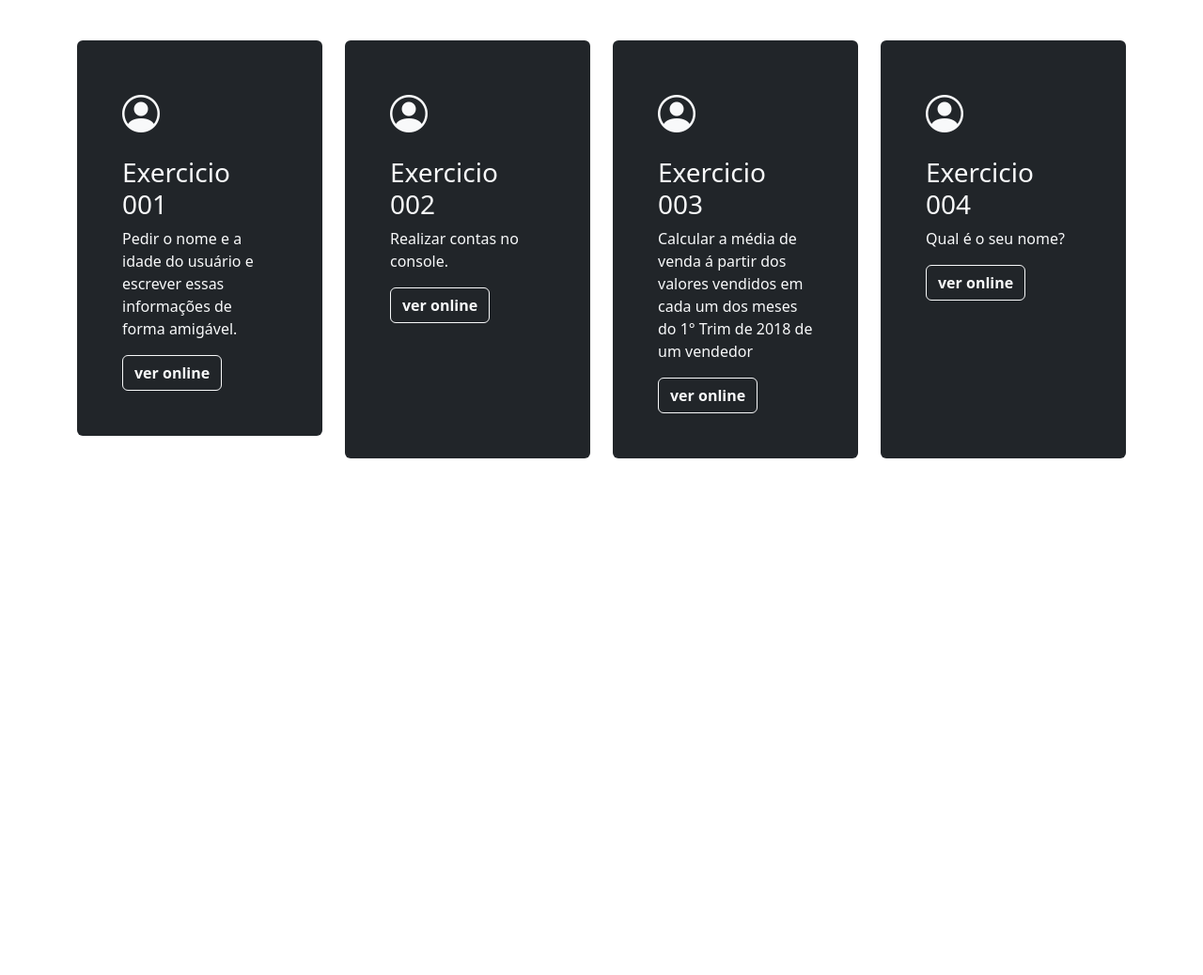
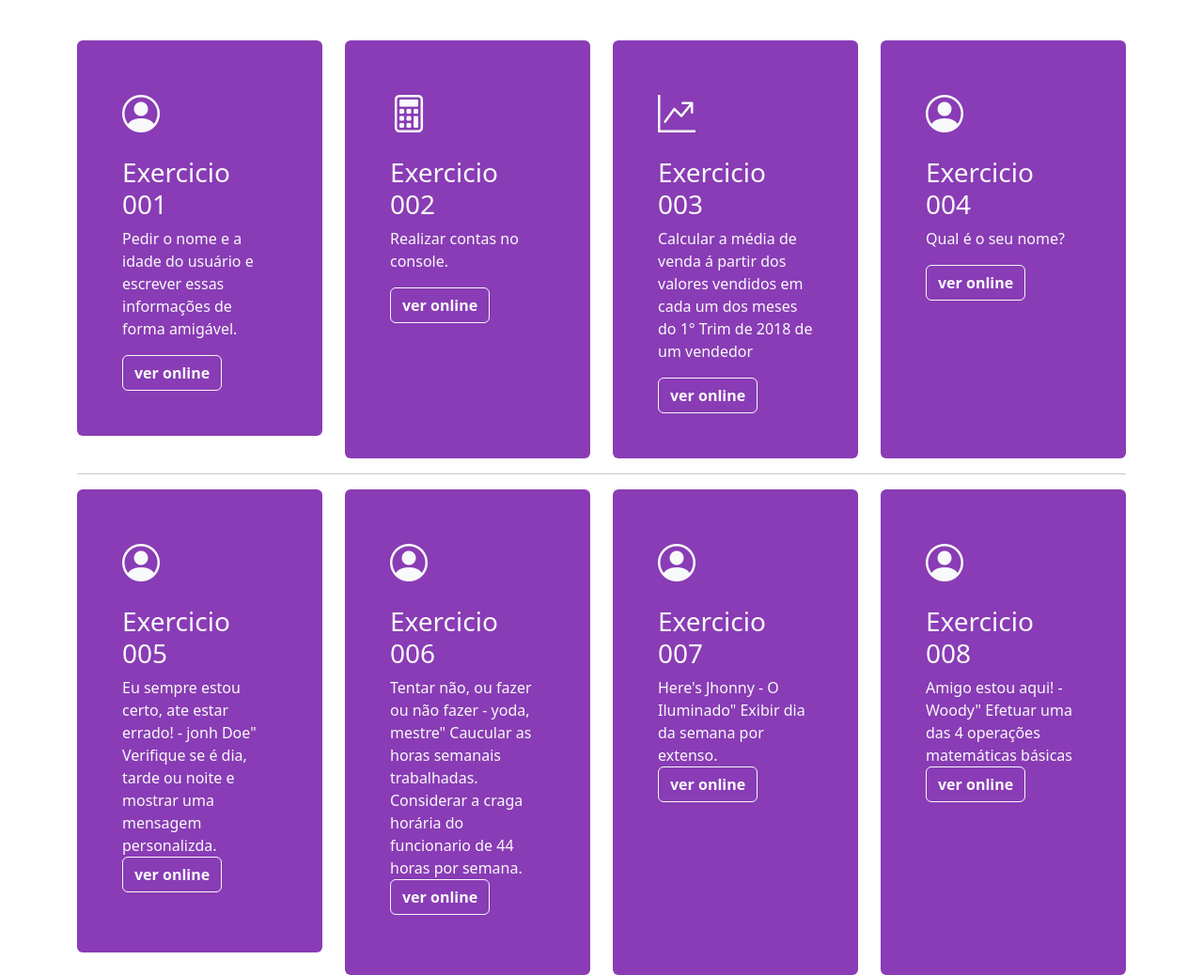
Before and after one commit to Madusilvax/atividade-trello, a plain HTML site: page index.html in a window 1280 px wide. Shown: the part 101-1139 px from the top of the page at 94% size. Before the commit the page ends 800 px from the top, so only its background shows below. Drawn offline with nearby package versions, Linux system fonts and the light colour scheme.

Commit message:
atividade individual

```diff
--- a/estilo.css
+++ b/estilo.css
@@ -1,5 +1,5 @@
 .cartao{
-    background-color: teal!important;
+    background-color: rgb(137, 60, 181)!important;
     transition: transform 0.5s ease;
 }
 
--- a/index.html
+++ b/index.html
@@ -8,7 +8,7 @@
     <link href="https://cdn.jsdelivr.net/npm/bootstrap@5.3.8/dist/css/bootstrap.min.css" rel="stylesheet"
         integrity="sha384-sRIl4kxILFvY47J16cr9ZwB07vP4J8+LH7qKQnuqkuIAvNWLzeN8tE5YBujZqJLB" crossorigin="anonymous">
     <link rel="stylesheet" href="https://cdn.jsdelivr.net/npm/bootstrap-icons@1.13.1/font/bootstrap-icons.min.css">
-    <link real="stylesheet" href="estilo.css">
+    <link rel="stylesheet" href="estilo.css">
 
 
 </head>
@@ -18,7 +18,7 @@
         <h1 class="mt-5 mb-5 text-center">EXEMPLOS DE APLICAÇÕES</h1>
         <div class="row">
             <div class="col-12 col-md-3">
-                <div class="bg-dark p-5 text-light rounded">
+                <div class="bg-dark p-5 text-light rounded cartao">
                     <i class="bi bi-person-circle fs-1"></i>
                     <h3 class="mt-3">Exercicio 001</h3>
                     <p class="fw-light">Pedir o nome e a idade do usuário e escrever essas informações de forma
@@ -30,7 +30,7 @@
 
             <div class="col-12 col-md-3">
                 <div class="bg-dark p-5 text-light rounded cartao h-100">
-                    <i class="bi bi-person-circle fs-1"></i>
+                    <i class="bi bi-calculator fs-1"></i>
                     <h3 class="mt-3">Exercicio 002</h3>
                     <p class="fw-light">Realizar contas no console.</p>
                     <a href=https://madusilvax.github.io/atividade-trello/Exercicio001/
@@ -39,8 +39,8 @@
             </div>
 
             <div class="col-12 col-md-3">
-                <div class="bg-dark p-5 text-light rounded">
-                    <i class="bi bi-person-circle fs-1"></i>
+                <div class="bg-dark p-5 text-light rounded cartao">
+                    <i class="bi bi-graph-up-arrow fs-1"></i>
                     <h3 class="mt-3">Exercicio 003</h3>
                     <p class="fw-light">Calcular a média de venda á partir dos valores vendidos em cada um dos meses do
                         1° Trim de 2018 de um vendedor</p>
@@ -59,7 +59,53 @@
                 </div>
             </div>
         </div>
+        <hr>
+        <div class="row">
+            <div class="col-12 col-md-3">
+                <div class="bg-dark p-5 text-light rounded cartao">
+                    <i class="bi bi-person-circle fs-1"></i>
+                    <h3 class="mt-3">Exercicio 005</h3>
+                    <p class="fw-light">Eu sempre estou certo, ate estar errado! - jonh Doe"
+                        Verifique se é dia, tarde ou noite e mostrar uma mensagem personalizda.
+                        <a href=https://madusilvax.github.io/atividade-trello/Exercicio001/
+                            class="btn btn-outline-light fw-semibold">ver online</a>
+                </div>
+            </div>
 
+            <div class="col-12 col-md-3">
+                <div class="bg-dark p-5 text-light rounded cartao h-100">
+                    <i class="bi bi-person-circle fs-1"></i>
+                    <h3 class="mt-3">Exercicio 006</h3>
+                    <p class="fw-light">Tentar não, ou fazer ou não fazer - yoda, mestre" Caucular as horas semanais
+                        trabalhadas.
+                        Considerar a craga horária do funcionario de 44 horas por semana.
+                        <a href=https://madusilvax.github.io/atividade-trello/Exercicio001/
+                            class="btn btn-outline-light fw-semibold">ver online</a>
+                </div>
+            </div>
+
+            <div class="col-12 col-md-3">
+                <div class="bg-dark p-5 text-light rounded cartao h-100">
+                    <i class="bi bi-person-circle fs-1"></i>
+                    <h3 class="mt-3">Exercicio 007</h3>
+                    <p class="fw-light">Here's Jhonny - O Iluminado"
+                        Exibir dia da semana por extenso.
+                        <a href=https://madusilvax.github.io/atividade-trello/Exercicio001/
+                            class="btn btn-outline-light fw-semibold">ver online</a>
+                </div>
+            </div>
+
+            <div class="col-12 col-md-3">
+                <div class="bg-dark p-5 text-light rounded cartao h-100">
+                    <i class="bi bi-person-circle fs-1"></i>
+                    <h3 class="mt-3">Exercicio 008</h3>
+                    <p class="fw-light">Amigo estou aqui! - Woody"
+                        Efetuar uma das 4 operações matemáticas básicas
+                        <a href=https://madusilvax.github.io/atividade-trello/Exercicio001/
+                            class="btn btn-outline-light fw-semibold">ver online</a>
+                </div>
+            </div>
+        </div>
     </div>
 
 </body>
```
